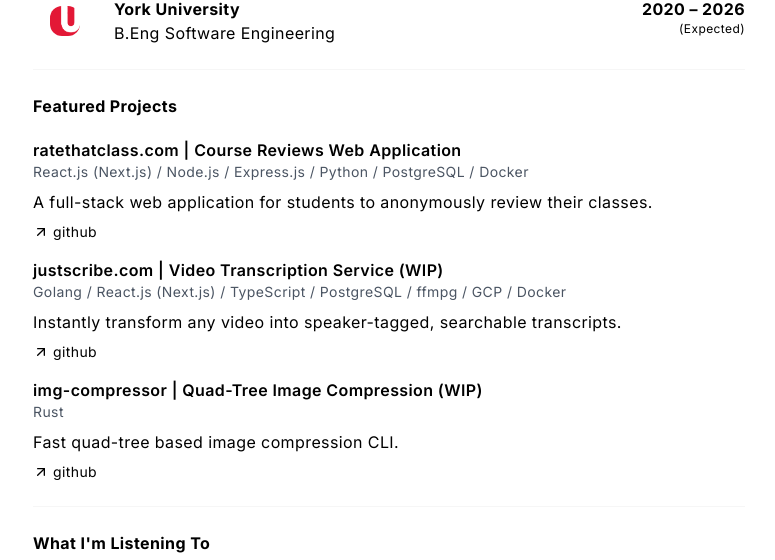
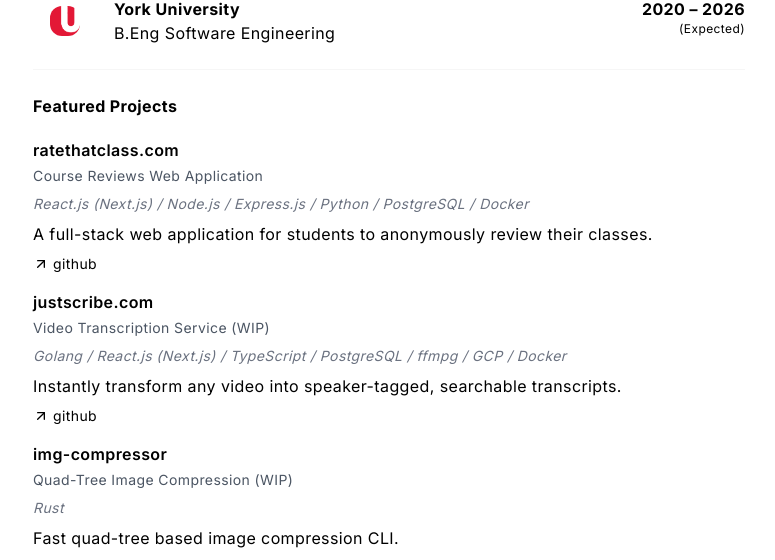
Before and after one commit to mouizahmed/portfolio, a Next.js app: page / in a window 1280 px wide. Shown: the part 893-1453 px from the top of the page, without its empty margins (251-1026 px from the left). Built offline with nearby package versions, Linux system fonts and the light colour scheme; no server answers.

Commit message:
update project layout

```diff
--- a/components/Project.jsx
+++ b/components/Project.jsx
@@ -2,14 +2,19 @@ import Link from 'next/link'
 import Grid from '@mui/material/Grid'
 import { FiArrowUpRight } from 'react-icons/fi'
 
-const Project = ({ projectLink, title, tags, description }) => {
+const Project = ({ projectLink, projectName, projectSubtitle, tags, description }) => {
     return (
         <Grid item xs={9} sm={9} md={9} lg={9} xl={9}>
             <div className="transition-all duration-200 rounded-lg">
                 <div className="flex items-center justify-between">
-                    <p className="font-semibold">{title}</p>
+                    <div>
+                        <p className="font-semibold">{projectName}</p>
+                        {projectSubtitle && (
+                            <p className="text-sm text-gray-600 dark:text-gray-400 mt-1">{projectSubtitle}</p>
+                        )}
+                    </div>
                 </div>
-                <p className="text-sm text-gray-600 dark:text-gray-400">{tags.join(" / ")}</p>
+                <p className="text-sm italic text-gray-500 dark:text-gray-500 mt-2">{tags.join(" / ")}</p>
                 <p className="mt-2">{description}</p>
                 <Link href={projectLink} target="_blank" rel="noopener noreferrer" className="hover:opacity-75 transition-opacity">
                     <div className="flex items-center text-sm mt-2">
--- a/components/Projects.jsx
+++ b/components/Projects.jsx
@@ -9,19 +9,22 @@ const Projects = () => {
             <Grid container spacing={2} columns={{ xs: 9, sm: 9, md: 9, lg: 9, xl: 9 }}>
                 <Project
                     projectLink="https://github.com/mouizahmed/ratethatclass"
-                    title="ratethatclass.com | Course Reviews Web Application"
+                    projectName="ratethatclass.com"
+                    projectSubtitle="Course Reviews Web Application"
                     tags={["React.js (Next.js)", "Node.js", "Express.js", "Python", "PostgreSQL", "Docker"]}
                     description="A full-stack web application for students to anonymously review their classes."
                 />
                 <Project
                     projectLink="https://github.com/mouizahmed/justscribe"
-                    title="justscribe.com | Video Transcription Service (WIP)"
+                    projectName="justscribe.com"
+                    projectSubtitle="Video Transcription Service (WIP)"
                     tags={["Golang", "React.js (Next.js)", "TypeScript", "PostgreSQL", "ffmpg", "GCP", "Docker"]}
                     description="Instantly transform any video into speaker-tagged, searchable transcripts."
                 />
                 <Project
                     projectLink="https://github.com/mouizahmed/img-compressor"
-                    title="img-compressor | Quad-Tree Image Compression (WIP)"
+                    projectName="img-compressor"
+                    projectSubtitle="Quad-Tree Image Compression (WIP)"
                     tags={["Rust"]}
                     description="Fast quad-tree based image compression CLI."
                 />
```
